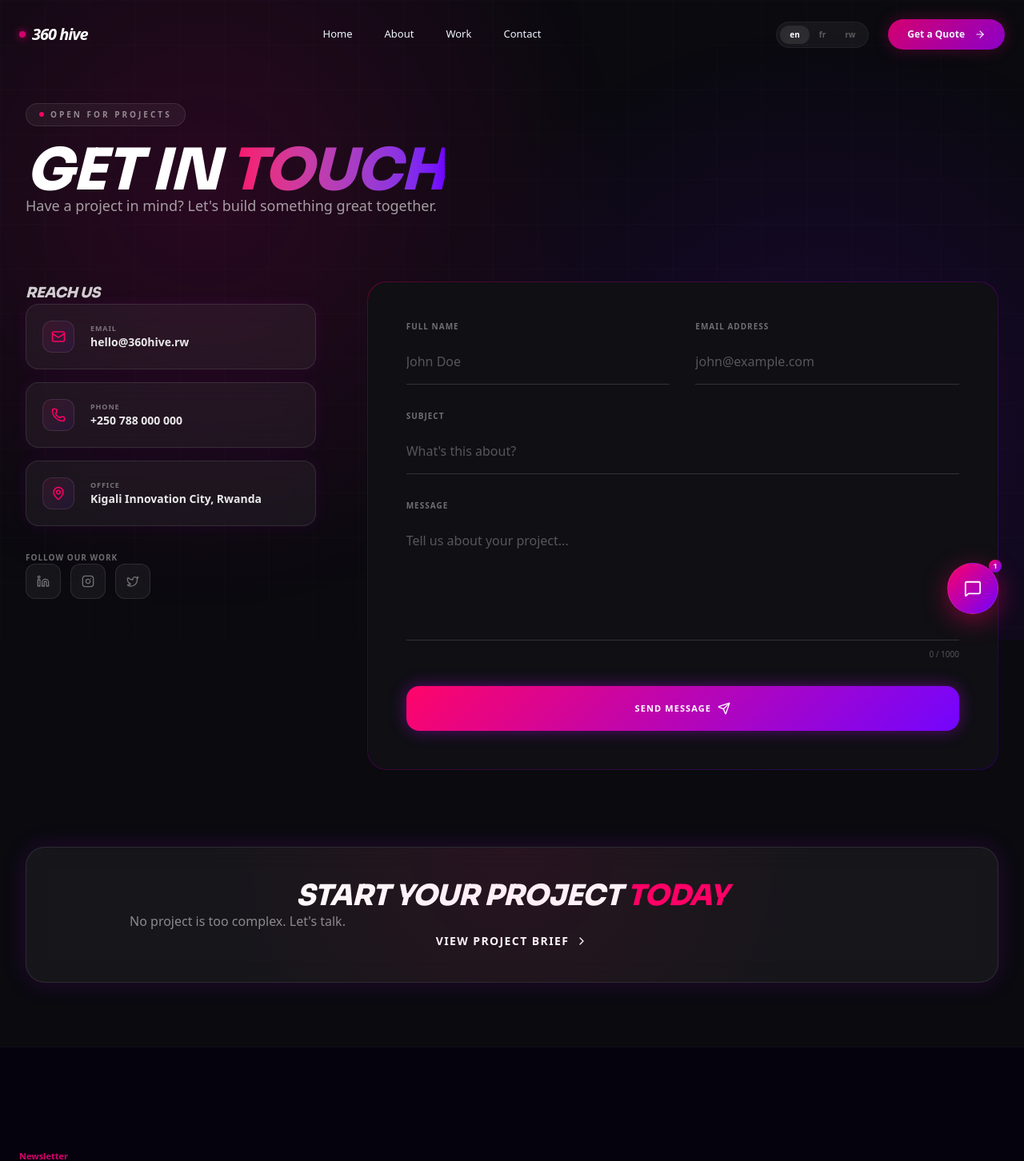
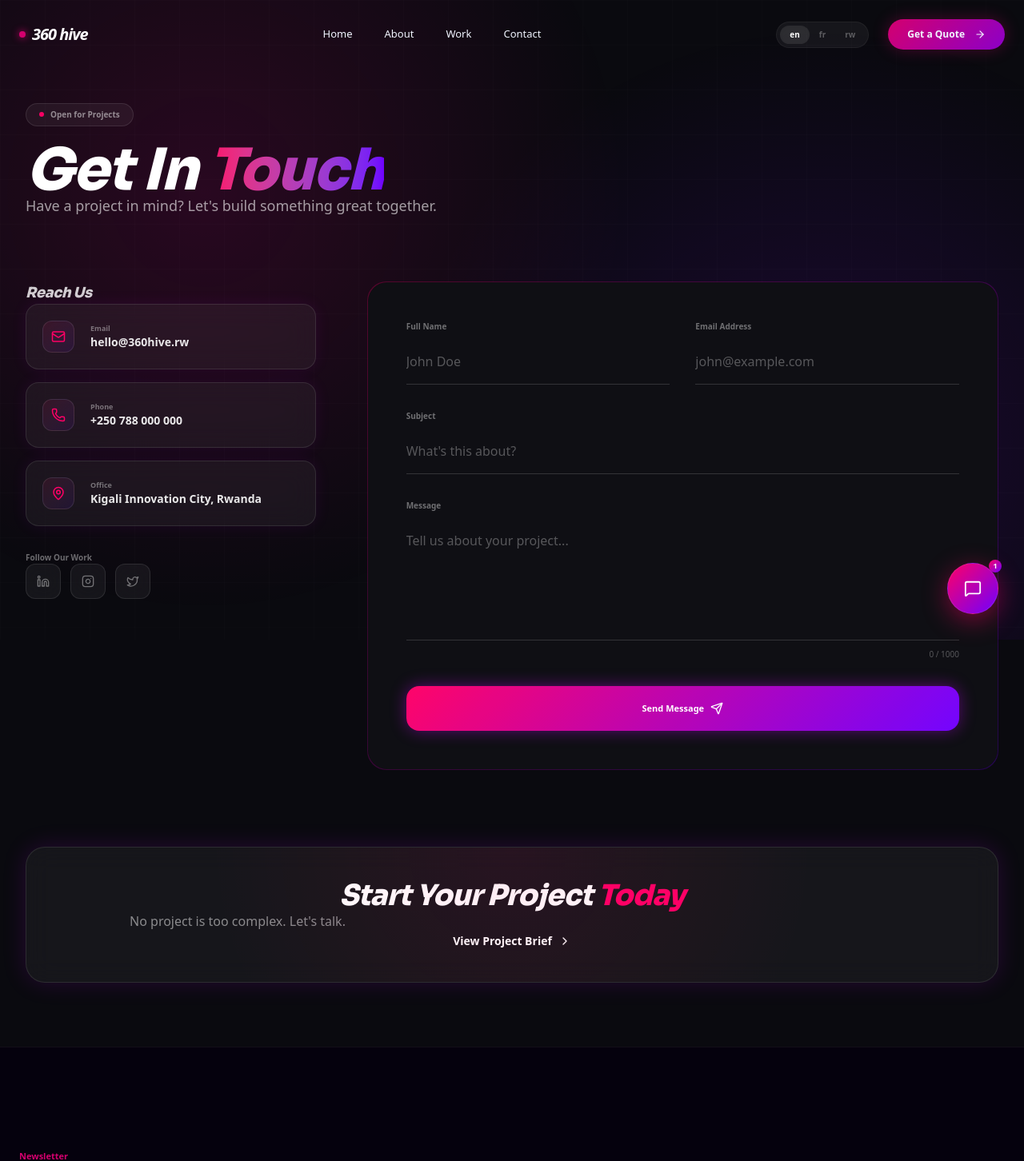
Before and after one commit to hivebyqueens/360hive, a Next.js app: page /contact in a window 1280 px wide. Shown: the top 1452 px of the page at 80% size. Built offline with nearby package versions, Linux system fonts and the light colour scheme.

Commit message:
remove uppercase

```diff
--- a/app/contact/page.tsx
+++ b/app/contact/page.tsx
@@ -47,7 +47,7 @@ export default function ContactPage() {
     }`;
 
   const labelClass = (field: string) =>
-    `block text-[10px] font-bold uppercase tracking-widest mb-2 transition-colors ${
+    `block text-[10px] font-bold lowercasetracking-widest mb-2 transition-colors ${
       focused === field ? "text-[#ff0066]" : "text-white/40"
     }`;
 
@@ -65,11 +65,11 @@ export default function ContactPage() {
         {/* HEADER */}
         <section className="mb-16 sm:mb-20">
           <motion.div initial={{ opacity: 0, y: 24 }} animate={{ opacity: 1, y: 0 }} transition={{ duration: 0.6 }}>
-            <span className="inline-flex items-center gap-2 px-4 py-1.5 rounded-full border border-white/10 bg-white/5 text-[10px] font-bold uppercase tracking-[0.3em] text-white/50 mb-6">
+            <span className="inline-flex items-center gap-2 px-4 py-1.5 rounded-full border border-white/10 bg-white/5 text-[10px] font-bold lowercasetracking-[0.3em] text-white/50 mb-6">
               <span className="w-1.5 h-1.5 rounded-full bg-[#ff0066] animate-pulse" />
               {t.contact.badge}
             </span>
-            <h1 className="text-4xl sm:text-5xl md:text-6xl lg:text-7xl font-black italic uppercase tracking-tighter leading-[0.85] mb-4 text-white">
+            <h1 className="text-4xl sm:text-5xl md:text-6xl lg:text-7xl font-black italic lowercasetracking-tighter leading-[0.85] mb-4 text-white">
               {t.contact.title1}{" "}
               <span className="text-transparent bg-clip-text bg-gradient-to-r from-[#ff0066] to-[#7000ff]">
                 {t.contact.title2}
@@ -88,7 +88,7 @@ export default function ContactPage() {
             transition={{ delay: 0.15 }}
             className="lg:col-span-4 space-y-8"
           >
-            <h3 className="text-lg font-black italic uppercase tracking-tight text-white/80">{t.contact.info_title}</h3>
+            <h3 className="text-lg font-black italic lowercasetracking-tight text-white/80">{t.contact.info_title}</h3>
 
             <div className="space-y-4">
               {contactItems.map((item, i) => (
@@ -101,7 +101,7 @@ export default function ContactPage() {
                     <item.icon size={18} className="text-[#ff0066] group-hover:text-white transition-colors" />
                   </div>
                   <div>
-                    <p className="text-[9px] font-bold uppercase tracking-widest text-white/40 mb-0.5">{item.label}</p>
+                    <p className="text-[9px] font-bold lowercasetracking-widest text-white/40 mb-0.5">{item.label}</p>
                     <p className="text-sm font-semibold text-white/90">{item.value}</p>
                   </div>
                 </motion.div>
@@ -110,7 +110,7 @@ export default function ContactPage() {
 
             {/* Socials */}
             <div>
-              <p className="text-[10px] font-bold uppercase tracking-widest text-white/40 mb-4">Follow Our Work</p>
+              <p className="text-[10px] font-bold lowercasetracking-widest text-white/40 mb-4">Follow Our Work</p>
               <div className="flex gap-3">
                 {[Linkedin, Instagram, Twitter].map((Icon, i) => (
                   <motion.a
@@ -154,11 +154,11 @@ export default function ContactPage() {
                       >
                         <CheckCircle2 size={36} className="text-green-500" />
                       </motion.div>
-                      <h3 className="text-3xl font-black italic uppercase mb-3 text-white">{t.contact.success_title}</h3>
+                      <h3 className="text-3xl font-black italic lowercasemb-3 text-white">{t.contact.success_title}</h3>
                       <p className="text-white/50 mb-8">{t.contact.success_sub}</p>
                       <button
                         onClick={() => { setStatus("idle"); setFormData({ name: "", email: "", subject: "", message: "" }); }}
-                        className="px-8 py-3 rounded-xl border border-white/15 text-white/70 hover:border-white/30 hover:text-white transition-all font-bold uppercase tracking-widest text-[11px]"
+                        className="px-8 py-3 rounded-xl border border-white/15 text-white/70 hover:border-white/30 hover:text-white transition-all font-bold lowercasetracking-widest text-[11px]"
                       >
                         Send another
                       </button>
@@ -245,7 +245,7 @@ export default function ContactPage() {
                         disabled={status === "loading"}
                         whileHover={{ scale: 1.01 }}
                         whileTap={{ scale: 0.99 }}
-                        className="w-full h-14 rounded-2xl text-white font-black uppercase tracking-widest text-[11px] disabled:opacity-70 transition-all flex items-center justify-center gap-2"
+                        className="w-full h-14 rounded-2xl text-white font-black lowercasetracking-widest text-[11px] disabled:opacity-70 transition-all flex items-center justify-center gap-2"
                         style={{ background: "linear-gradient(135deg,#ff0066,#7000ff)", boxShadow: "0 0 20px rgba(200,0,255,0.4)" }}
                       >
                         {status === "loading" ? (
@@ -279,12 +279,12 @@ export default function ContactPage() {
           className="mt-24 p-10 rounded-3xl border border-white/10 bg-white/5 backdrop-blur-lg shadow-[0_0_30px_rgba(200,0,255,0.15)] hover:shadow-[0_0_50px_rgba(200,0,255,0.25)] text-center relative overflow-hidden transition-all duration-300"
         >
           <div className="absolute inset-0 bg-[radial-gradient(circle_at_50%_0%,rgba(255,0,102,0.08),transparent_60%)] pointer-events-none" />
-          <h2 className="text-3xl md:text-4xl font-black italic uppercase tracking-tighter mb-4 text-white">
+          <h2 className="text-3xl md:text-4xl font-black italic lowercasetracking-tighter mb-4 text-white">
             {t.contact.cta_title.split(" ").slice(0, -1).join(" ")}{" "}
             <span className="text-[#ff0066]">{t.contact.cta_title.split(" ").slice(-1)}</span>
           </h2>
           <p className="text-white/50 mb-6 max-w-md mx-auto">{t.contact.cta_sub}</p>
-          <Link href="/quote" className="inline-flex items-center gap-2 text-sm font-black uppercase tracking-widest text-[#ff0066] hover:gap-4 transition-all group">
+          <Link href="/quote" className="inline-flex items-center gap-2 text-sm font-black lowercasetracking-widest text-[#ff0066] hover:gap-4 transition-all group">
             {t.contact.cta_link}
             <ChevronRight size={16} className="group-hover:translate-x-1 transition-transform" />
           </Link>
```
